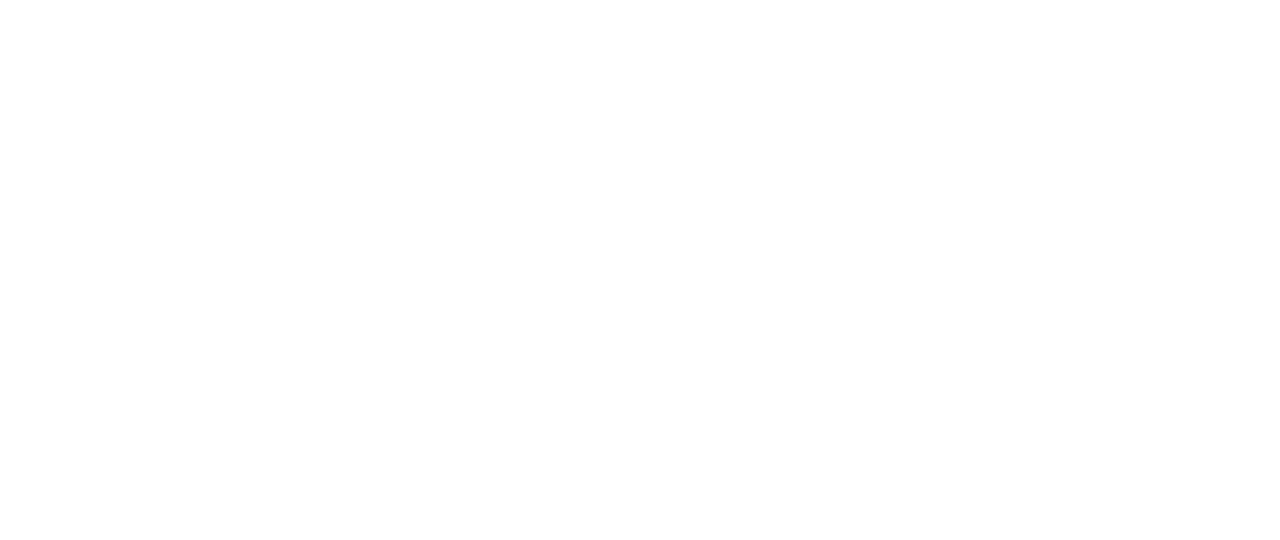
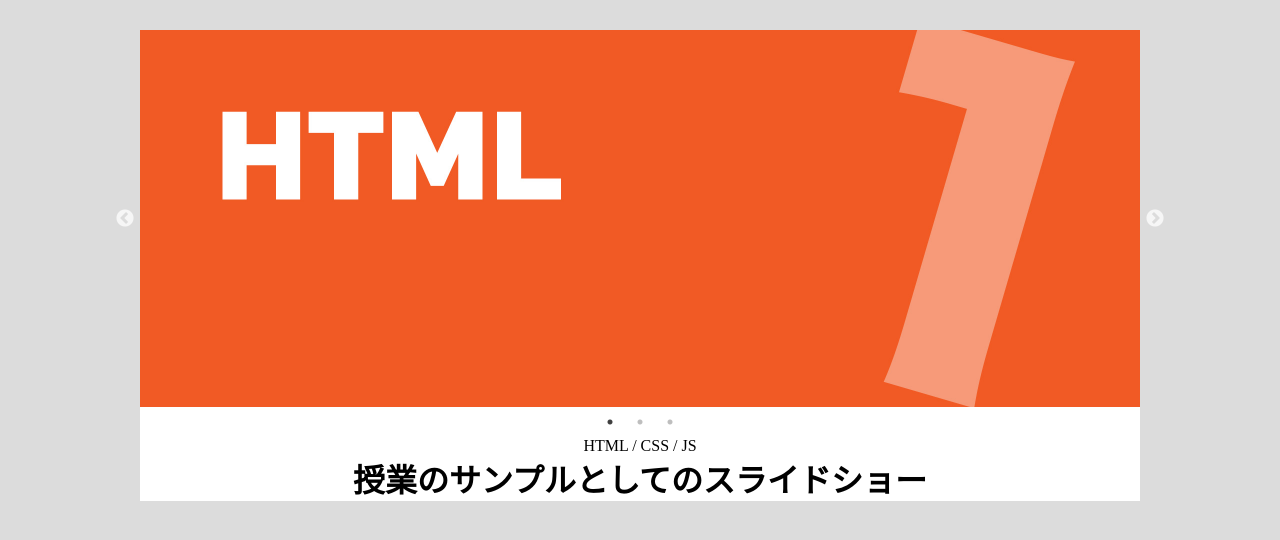
Before and after one commit to KUAD-XtechDesign/simple-page-ga-ha-clam, a plain HTML site: page basic_practice/practice/index.html in a window 1280 px wide. Drawn offline with nearby package versions, Linux system fonts and the light colour scheme; some packages are replaced by stand-ins of ours.

Commit message:
ドキュメントの練習後

```diff
--- a/basic_practice/practice/css/style.css
+++ b/basic_practice/practice/css/style.css
@@ -0,0 +1,18 @@
+
+body{
+  background-color: #DCDCDC;
+  /* background-image: url(../images/back.png);
+  background-repeat: repeat;
+  background-size: 20px 20px; */
+}
+
+.wrapper{
+  width: 1000px;
+  background-color: #fff;
+  margin: 30px auto;
+  text-align: center;
+}
+
+img{
+  max-width: 100%;
+}
--- a/basic_practice/practice/index.html
+++ b/basic_practice/practice/index.html
@@ -15,9 +15,22 @@
     <link rel="stylesheet" href="./css/style.css" />
     <!-- 自分のjs -->
     <script src="./js/script.js"></script>
-    <title>スライドショー</title>
+    <title>スライドショー（授業中練習）</title>
   </head>
   <body>
-
+    <div class="wrapper">
+      <div id="slide">
+        <div><img src="./images/html.jpg"></div>
+        <div><img src="./images/css.jpg"></div>
+        <div><img src="./images/js.jpg"></div>
+      </div>
+      <div>
+        <p>HTML / CSS / JS</p>
+        <h1>授業のサンプルとしてのスライドショー</h1>
+      </div>
+      <!-- <div class="btn">
+        ボタン
+      </div> -->
+    </div>
   </body>
 </html>
--- a/basic_practice/practice/js/script.js
+++ b/basic_practice/practice/js/script.js
@@ -0,0 +1,10 @@
+
+$(function(){
+
+  $("#slide").slick({dots:true});
+
+  // $(".btn").on("click",()=>{
+  //   $("#slide").slideToggle();
+  // })
+
+});
```
